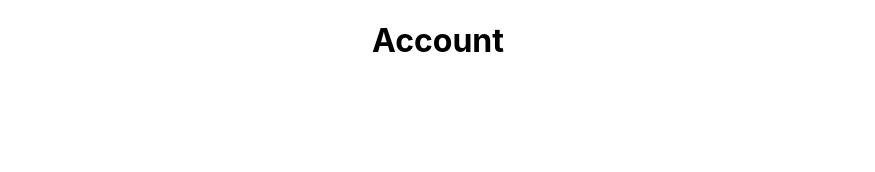
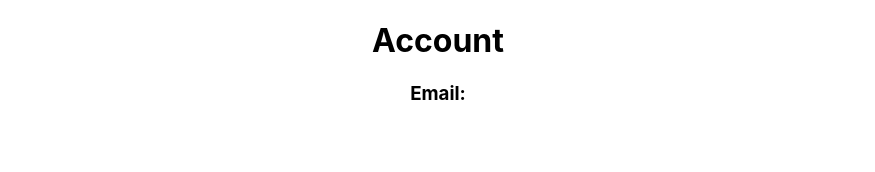
Before and after one commit to Bicheka/bicheca-frontend, a React (Create React App) app: page /account in a window 1280 px wide. Shown: the top 172 px of the page, without its empty margins (202-1077 px from the left). Built offline with nearby package versions, Linux system fonts and the light colour scheme.

Commit message:
added account info to component

```diff
--- a/src/components/Account.jsx
+++ b/src/components/Account.jsx
@@ -1,13 +1,28 @@
-import React from 'react';
+import React, { useEffect, useState } from 'react';
+import { useSelector } from 'react-redux';
+
 function Account(){
+
+    const userInfo = useSelector(state => state.userInfo.userInfo);
+
+    const [firstName, setFirstName] = useState('');
+    const [lastName, setLastName] = useState('');
+    const [email, setEmail] = useState('');
+
+    useEffect(() => {
+        if(userInfo){
+            setFirstName(userInfo.firstName);
+            setLastName(userInfo.lastName);
+            setEmail(userInfo.email);
+        }
+    }, [userInfo]);
+
     return (
     <div className="home">
         <h1>Account</h1>
-            <button>
-                <div className = "addContact" >
-
-                </div>
-            </button>
+        <h3 id='firstName'>{firstName}</h3>
+        <h3 id='lastName'>{lastName}</h3>
+        <h3>Email: {email}</h3>
 
     </div>
     );
```
Also changed, not shown: src/components/Store.jsx (added, +12 -0 lines).
